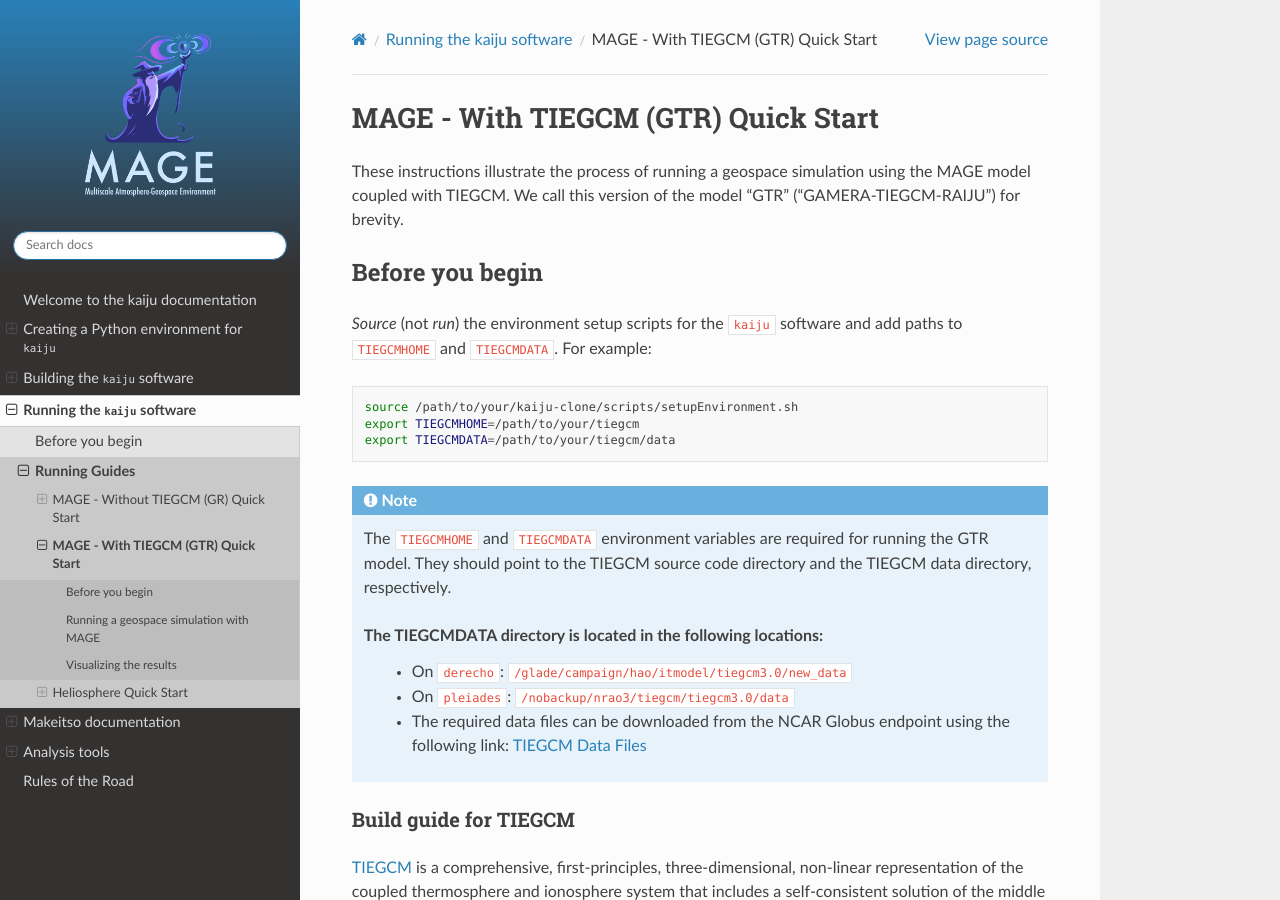
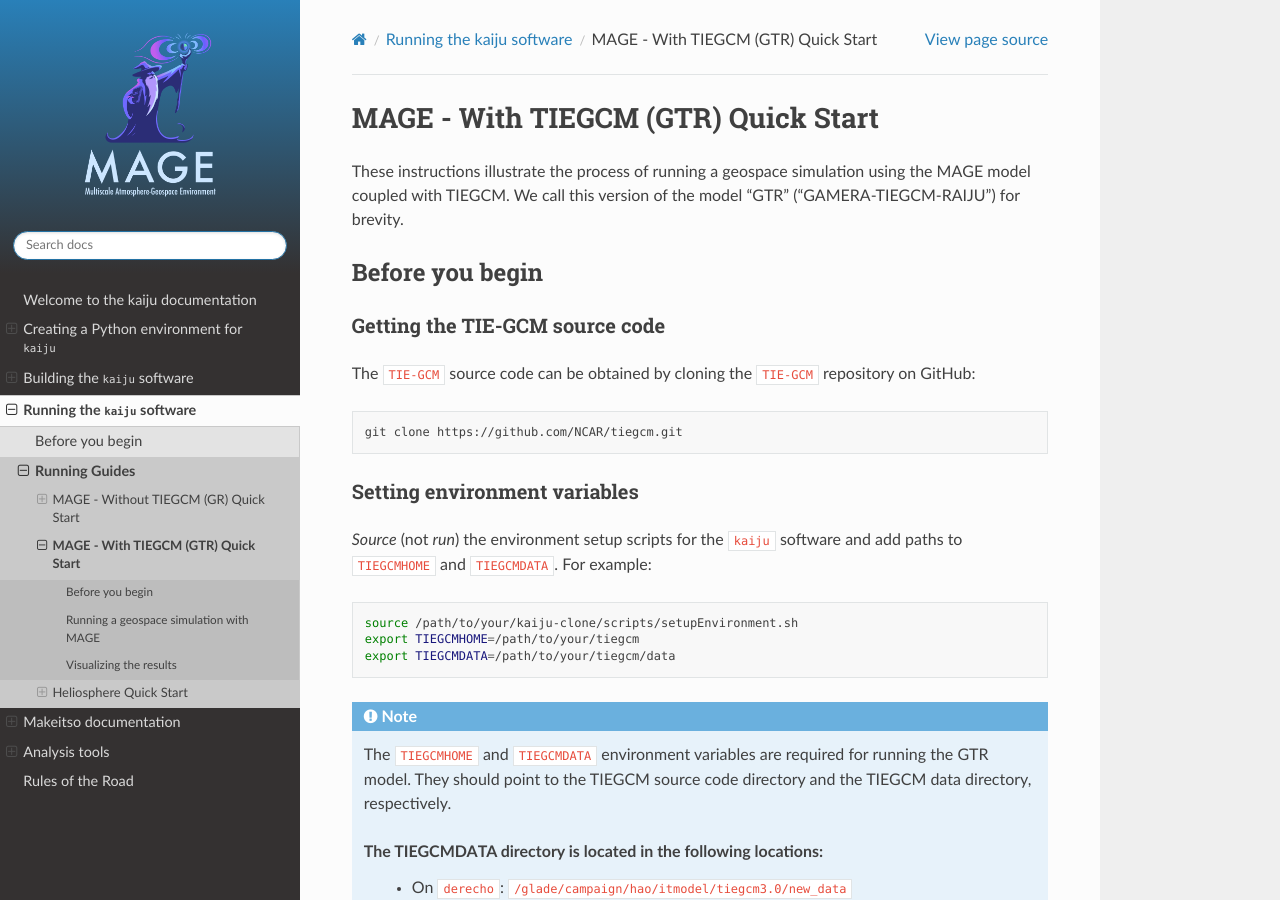
Before and after one commit to rgorby/MAGE, a Sphinx documentation site: the page built from docs/source/running/geoGTRQuickStart.rst, in a window 1280 px wide and 900 px high. Built offline with Sphinx 7.4.7 and the Read the Docs theme 3.1.0, drawn with Linux system fonts in a browser that asks for light colours.

Commit message:
Added TIEGCM git clone guide

```diff
--- a/docs/source/running/geoGTRQuickStart.rst
+++ b/docs/source/running/geoGTRQuickStart.rst
@@ -8,6 +8,19 @@ this version of the model "GTR" ("GAMERA-TIEGCM-RAIJU") for brevity.
 
 Before you begin
 ------------------------------------------------
+
+Getting the TIE-GCM source code
+************************************************
+
+The ``TIE-GCM`` source code can be obtained by cloning the ``TIE-GCM`` repository
+on GitHub:
+
+.. code-block:: bash
+
+    git clone https://github.com/NCAR/tiegcm.git
+
+Setting environment variables
+************************************************
 
 *Source* (not *run*) the environment setup scripts for the ``kaiju`` software and add paths to ``TIEGCMHOME`` and ``TIEGCMDATA``.
 For example:
```
